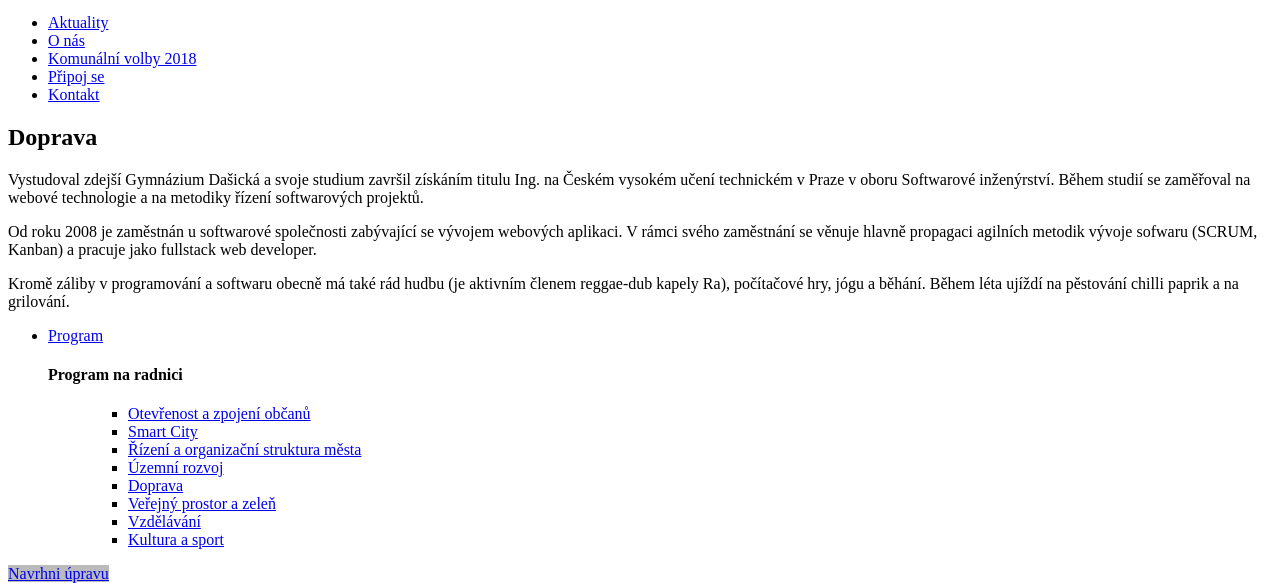
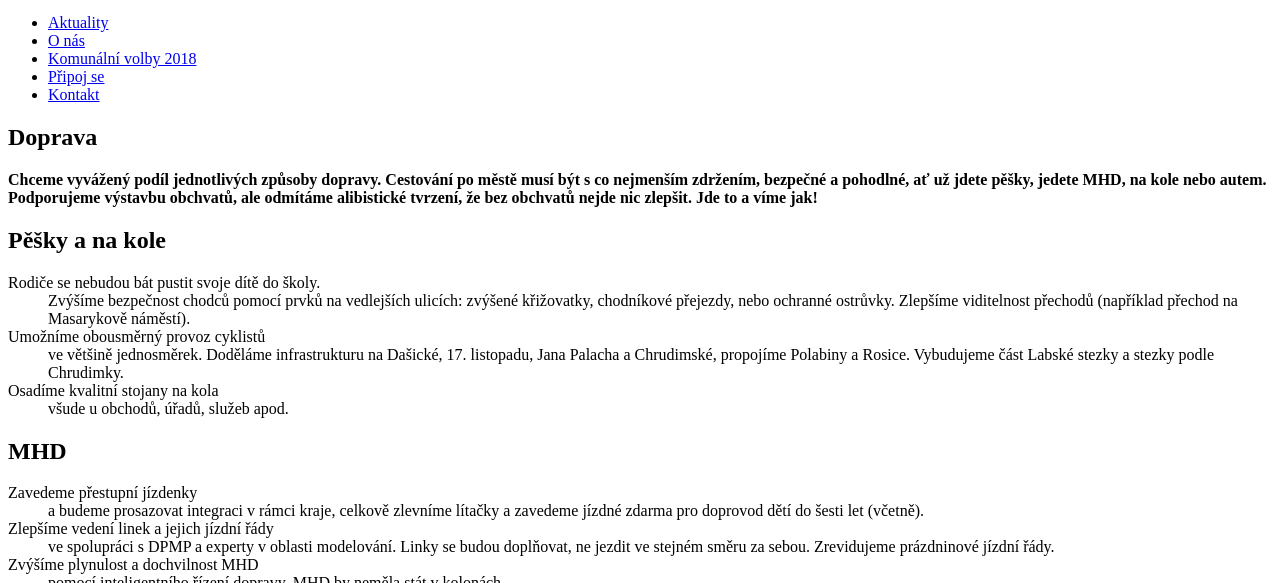
Before and after one commit to pirati-web/pardubice.pirati.cz, a Jekyll site: the page built from _program/doprava.md, in a window 1280 px wide and 1400 px high, scrolled down 2453 px. Shown: the part 89-672 px from the top of the window. Built offline with Jekyll 4.4.1, drawn with Linux system fonts in a browser that asks for light colours; some of the changed text lies outside the part shown; grey boxes are pictures that could not be loaded.

Commit message:
[feature] add doprava section

```diff
--- a/_config.yml
+++ b/_config.yml
@@ -44,7 +44,7 @@ collections:
 
   program:
     output: true
-    permalink: /program/:path/
+    permalink: /komunalni-volby-2018/program/:path/
 
 defaults:   # defaults values for collection scope
   -
--- a/_program/doprava.md
+++ b/_program/doprava.md
@@ -1,13 +1,55 @@
 ---
 uid: doprava
+garant: vojtech.jirsa
 title: Doprava
 img: people/anna-vavreckova.jpg
 perex: Chceme vyvážený podíl jednotlivých způsoby dopravy. Cestování po městě musí být s co nejmenším zdržením, bezpečné a pohodlné, ať už jdete pěšky, jedete MHD, na kole nebo autem.
 order: 5
 ---
 
-Vystudoval zdejší Gymnázium Dašická a svoje studium završil získáním titulu Ing. na Českém vysokém učení technickém v Praze v oboru Softwarové inženýrství. Během studií se zaměřoval na webové technologie a na metodiky řízení softwarových projektů.
+**Chceme vyvážený podíl jednotlivých způsoby dopravy. Cestování po městě musí být s co nejmenším zdržením, bezpečné a pohodlné, ať už jdete pěšky, jedete MHD, na kole nebo autem. Podporujeme výstavbu obchvatů, ale odmítáme alibistické tvrzení, že bez obchvatů nejde nic zlepšit. Jde to a víme jak!**
 
-Od roku 2008 je zaměstnán u softwarové společnosti zabývající se vývojem webových aplikaci. V rámci svého zaměstnání se věnuje hlavně propagaci agilních metodik vývoje sofwaru (SCRUM, Kanban) a pracuje jako fullstack web developer.
+## Pěšky a na kole
 
-Kromě záliby v programování a softwaru obecně má také rád hudbu (je aktivním členem reggae-dub kapely Ra), počítačové hry, jógu a běhání. Během léta ujíždí na pěstování chilli paprik a na grilování.
+<dl class="c-program-key-point-list">
+    <dt>Rodiče se nebudou bát pustit svoje dítě do školy.</dt>
+    <dd>Zvýšíme bezpečnost chodců pomocí prvků na vedlejších ulicích: zvýšené křižovatky, chodníkové přejezdy, nebo ochranné ostrůvky. Zlepšíme viditelnost přechodů (například přechod na Masarykově náměstí).</dd>
+    <dt>Umožníme obousměrný provoz cyklistů</dt>
+    <dd> ve většině jednosměrek. Doděláme infrastrukturu na Dašické, 17. listopadu, Jana Palacha a Chrudimské, propojíme Polabiny a Rosice. Vybudujeme část Labské stezky a stezky podle Chrudimky.</dd>
+    <dt>Osadíme kvalitní stojany na kola</dt>
+    <dd>všude u obchodů, úřadů, služeb apod.</dd>
+</dl>
+
+## MHD
+
+<dl class="c-program-key-point-list">
+    <dt>Zavedeme přestupní jízdenky</dt>
+    <dd>a budeme prosazovat integraci v rámci kraje, celkově zlevníme lítačky a zavedeme jízdné zdarma pro doprovod dětí do šesti let (včetně).</dd>
+    <dt>Zlepšíme vedení linek a jejich jízdní řády</dt>
+    <dd>ve spolupráci s DPMP a experty v oblasti modelování. Linky se budou doplňovat, ne jezdit ve stejném směru za sebou. Zrevidujeme prázdninové jízdní řády.</dd>
+    <dt>Zvýšíme plynulost a dochvilnost MHD</dt>
+    <dd>pomocí inteligentního řízení dopravy. MHD by neměla stát v kolonách.</dd>
+    <dt>Prosadíme železniční zastávku Pardubice, centrum</dt>
+    <dd>v prostoru za Kávovinami. Jako součást Ostřešanské spojky výrazně zkrátí cestu z centra města do Hradce Králové nebo Chrudimi.</dd>
+</dl>
+
+## Autem
+
+<dl class="c-program-key-point-list">
+    <dt>Prověříme napojení Kyjevské a rychlodráhy</dt>
+    <dd>v prostoru nadjezdu u nemocnice. Město zaspalo a teď šije řešení horkou jehlou.</dd>
+    <dt>Vybudujeme Parkovací dům</dt>
+    <dd>pro odstavení vozidel lidí, kteří potřebují do centra (například lokality: u nádraží, 17.listopadu, u Rychlodráhy).</dd>
+    <dt>Zvýšíme dostupnost parkovacích míst.</dt>
+    <dd>Na základě analýzy obsazenosti nastavíme cenu tak, abyste vždy našli volné místo k zaparkování. Zavedeme inteligentní parkování - volné místo najdete např. v aplikaci.</dd>
+    <dt>Prosadíme zákaz kamionů na Dašické.</dt>
+    <dd>V souvislosti s dobudováním úseku D35 Opatovice – Časy. Nákladní doprava tak zmizí nejen z Dašické, ale také z přednádraží, rychlodráhy a ul. Na Drážce.</dd>
+    <dt>Parkovací lístek ze záchytného parkoviště</dt>
+    <dd>bude sloužit jako jízdenka na MHD.</dd>
+    <dt>Aktivně pomůžeme s přípravou obchvatů.</dt>
+    <dd>Zapojíme se do výkupu pozemků. Podporujeme realizaci nového ramene mimoúrovňové křižovatky u Globusu.</dd>
+</dl>
+
+## Přehledná mapa našich záměrů
+
+Projděte si <a href="https://drive.google.com/open?id=12ZdsIK1_ScKE6PpIylp-4YccnOgcsr_n&usp=sharing" target="_blank" title="Mapka pirátských záměrů">mapku našich záměrů</a>.
```
